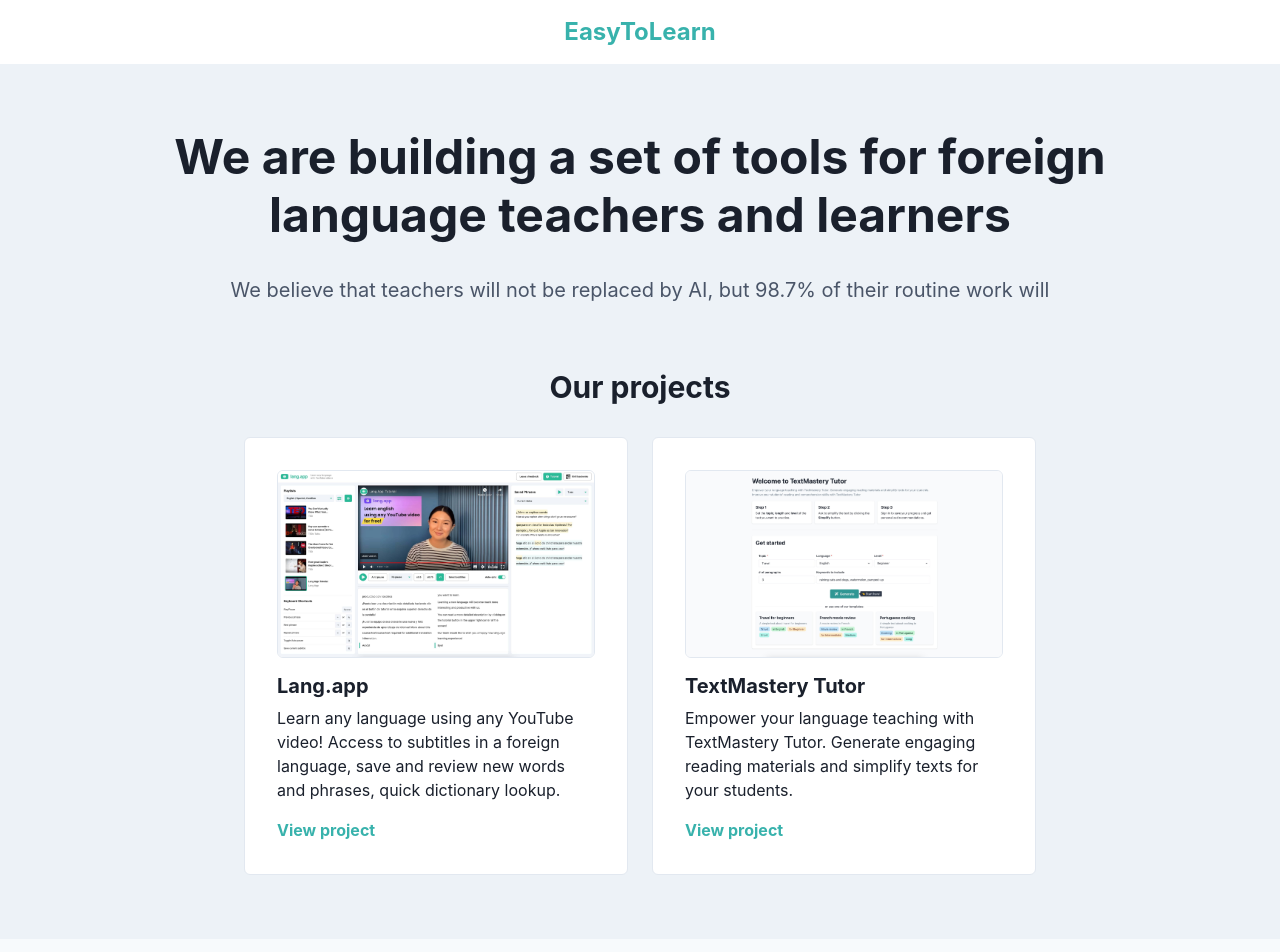
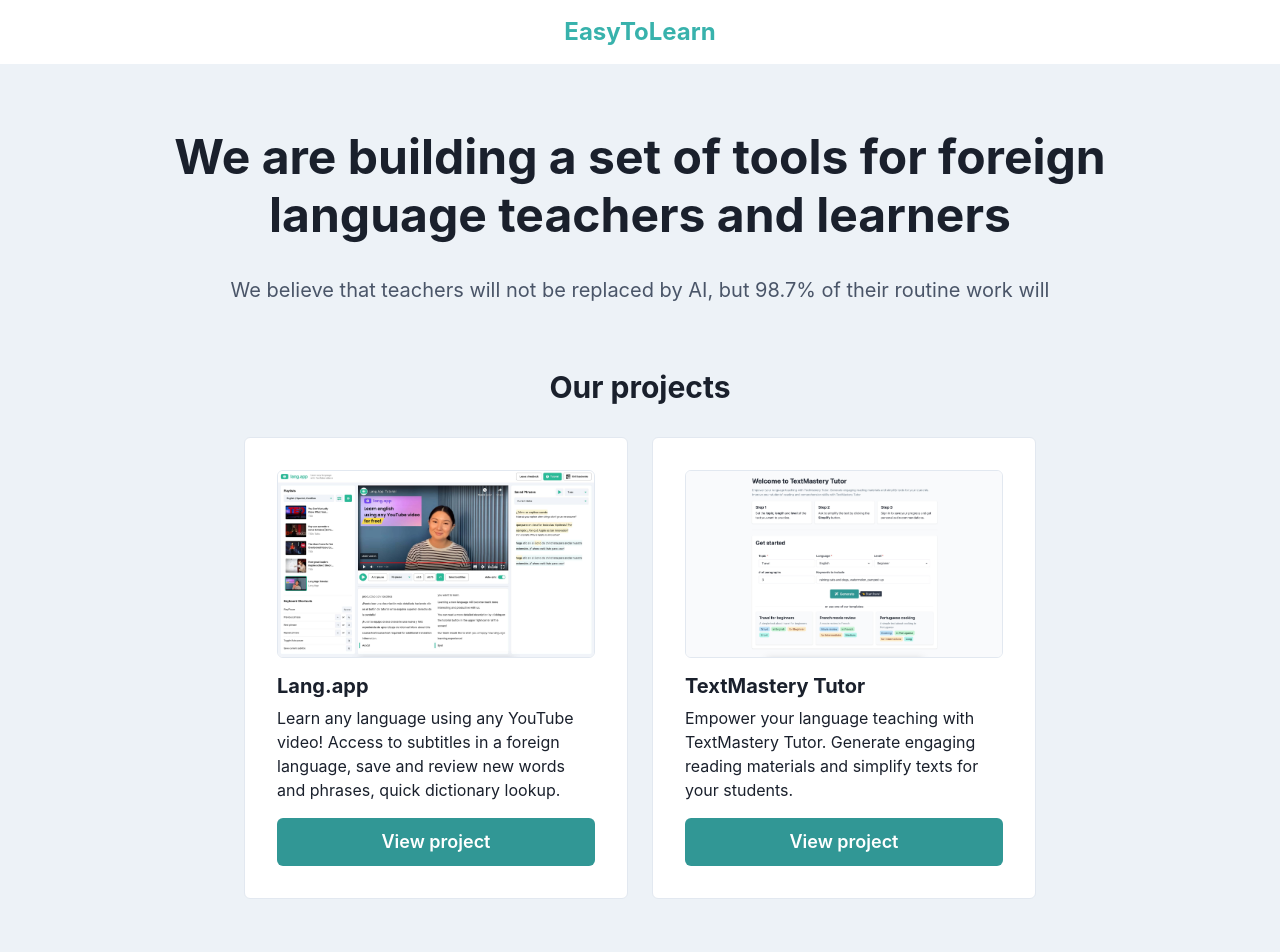
Before and after one commit to design-ninja/easytolearn, a React (Vite) app: page / in a window 1280 px wide. Shown: the top 952 px of the page. Built offline with nearby package versions, Linux system fonts and the light colour scheme.

Commit message:
project button added

```diff
--- a/src/components/Project.jsx
+++ b/src/components/Project.jsx
@@ -5,10 +5,8 @@
   Heading,
   Text,
   Image,
-  LinkBox,
-  LinkOverlay,
   Flex,
-  Box,
+  Button,
 } from "@chakra-ui/react";
 
 function Project(props) {
@@ -34,14 +32,9 @@
         {title}
       </Heading>
       <Text mb="4" flex='1'>{description}</Text>
-      <Box
-        as="a"
-        color="teal.400"
-        href="#"
-        fontWeight="bold"
-      >
+      <Button colorScheme='teal' size='lg'>
         View project
-      </Box>
+      </Button>
     </Flex>
   );
 }
```
